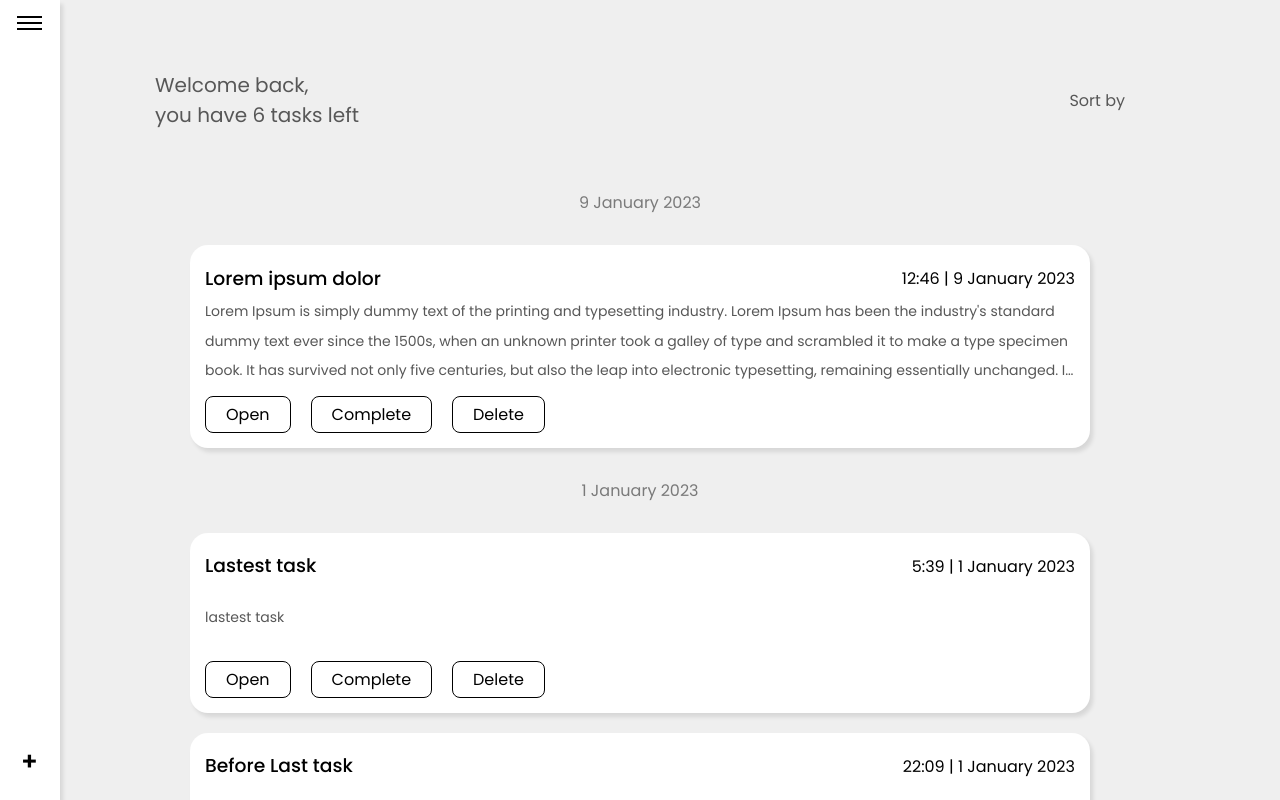
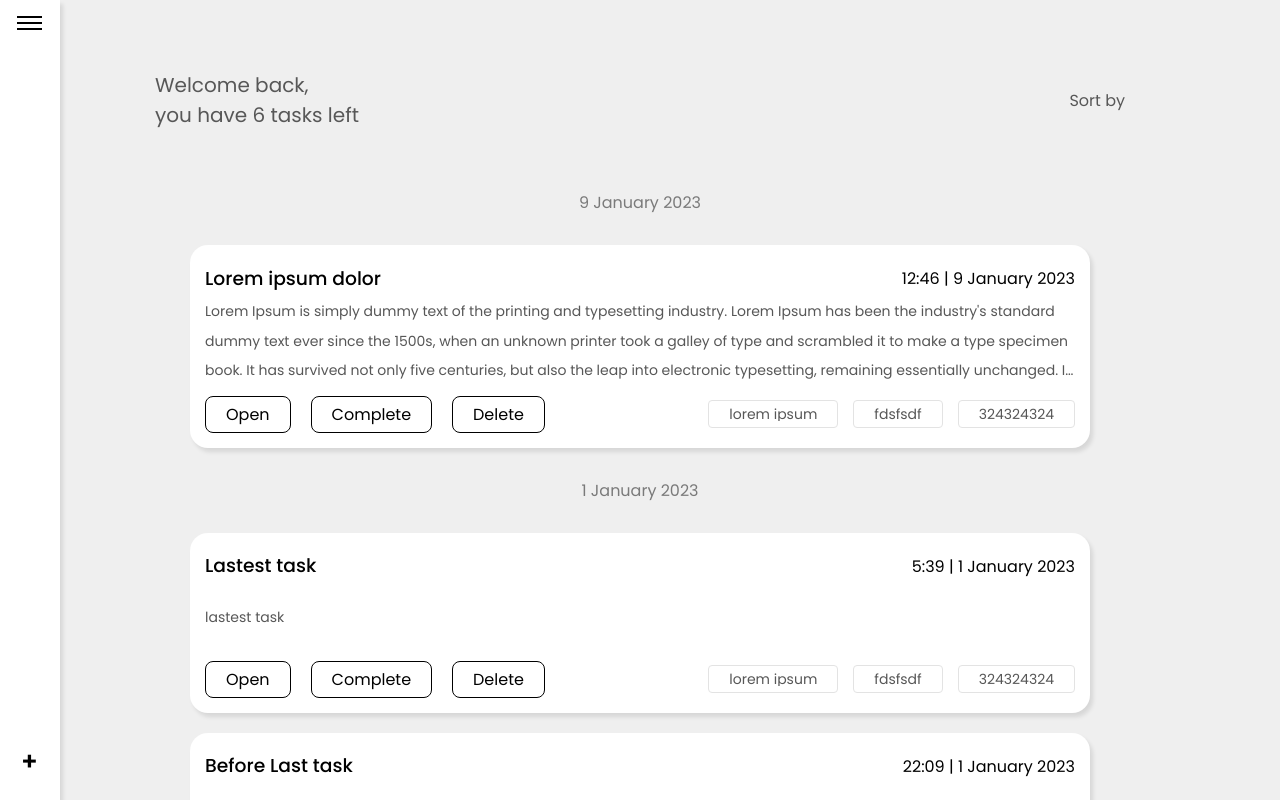
Before and after one commit to shittycodesource/vue-todo-list, a Vue app: page / in a window 1280 px wide. Shown: the top 800 px of the page. Built offline with nearby package versions, Linux system fonts and the light colour scheme.

Commit message:
did tags for tasks

```diff
--- a/src/assets/style.scss
+++ b/src/assets/style.scss
@@ -3,6 +3,10 @@
 
 .mb0 {
 	margin-bottom: 0;
+}
+
+.ml10 {
+	margin-left: 10px;
 }
 
 .mb20px {
--- a/src/components/Inputs/vInputWrapper.vue
+++ b/src/components/Inputs/vInputWrapper.vue
@@ -18,7 +18,7 @@ export default {
         display: block;
         width: 100%;
 
-        span {
+        & > span {
             display: block;
             color: $textColor;
             margin-bottom: 10px;
--- a/src/components/Inputs/vTagsInput.vue
+++ b/src/components/Inputs/vTagsInput.vue
@@ -7,6 +7,7 @@
     	<template #input>
     		<tags
     			:tags="tags"
+    			:isEditable="editTags"
     			@deleteTag="deleteTag"
     		/>
 	        <input
@@ -16,6 +17,8 @@
 	            :disabled="isDisabled"
 	            :placeholder="!isDisabled ? placeholder : ''"
 	            @keydown="addTag"
+	            @keydown.delete="removePrevTag"
+	            maxlength="20"
 	        />
 	        <div class="input-message" v-if="message">{{ message }}</div>
     	</template>
@@ -50,6 +53,10 @@ export default {
             default: [],
             required: true
         },
+        editTags: {
+        	type: Boolean,
+        	default: true
+        }
     },
     methods: {
         addTag(event) {
@@ -67,6 +74,12 @@ export default {
         },
         deleteTag(index) {
         	this.tags.splice(index, 1);
+        },
+        removePrevTag(event) {
+        	if (event.target.value.length === 0 && this.tags.length) {
+        		console.log('if')
+        		this.deleteTag(this.tags.length - 1);
+        	}
         }
     },
     computed: {
--- a/src/components/Tags.vue
+++ b/src/components/Tags.vue
@@ -3,11 +3,11 @@
 		<button
 			class="tag"
 			type="button"
-			v-for="tag, index in tags"
+			v-for="tag, index in tags.slice(0, show)"
 			:key="index"
 		>
-			{{ tag }}
-			<v-icon class="tag__icon" name="#cancel" @click.native="$emit('deleteTag', index)"/>
+			<span class="tag__text">{{ tag }}</span>
+			<v-icon class="tag__icon" name="#cancel" @click.native="$emit('deleteTag', index)" v-if="isEditable"/>
 		</button>
 	</div>
 </template>
@@ -25,6 +25,14 @@
 				type: Array,
 				default: [],
 				required: true,
+			},
+			isEditable: {
+				type: Boolean,
+				default: false
+			},
+			show: {
+				type: Number,
+				default: 6,
 			}
 		}
 	}
@@ -41,7 +49,10 @@
 		display: flex;
 		align-items: center;
 
-		padding: 2px 20px;
+	    max-width: 140px;
+    	width: max-content;
+
+		padding: 6px 20px;
 
 		border: 1px solid $tagColor;
 		background: transparent;
@@ -49,10 +60,20 @@
 		cursor: pointer;
 
 		font-family: inherit;
-		font-size: 12px;
-		line-height: 1.8;
+		font-size: 14px;
+		line-height: 1;
 		color: $textColor;
 		text-align: center;
+
+		&__text {
+			overflow: hidden;
+            -webkit-line-clamp: 1;
+            text-overflow: ellipsis;
+            word-break: break-word;
+            white-space: pre-line;
+            display: -webkit-box;
+            -webkit-box-orient: vertical;
+		}
 
 		&__icon {
 			margin-left: 5px;
--- a/src/components/Tasks/EditTaskPage.vue
+++ b/src/components/Tasks/EditTaskPage.vue
@@ -32,6 +32,7 @@
             />
             <v-tags-input
                 :tags="tags"
+                :isEditable="true"
                 placeholder="Your tags here..."
                 @addTag="emitTags"
             />
--- a/src/components/Tasks/Task.vue
+++ b/src/components/Tasks/Task.vue
@@ -11,13 +11,28 @@
             <div class="task__actions">
                 <slot name="task-actions"></slot>
             </div>
+            <div class="task__tags" v-if="data.tags.length">
+                <tags :tags="data.tags" :show="tagsShow"/>
+                <span
+                    v-if="data.tags.length > tagsShow" class="task__open-tags"
+                    @click="tagsShow = 6">
+                    +{{ data.tags.length - tagsShow }}...
+                </span>
+            </div>
         </footer>
     </div>
 </template>
 
 <script>
+    import Tags from '../Tags.vue';
+
     export default {
         name: 'Task',
+        data() {
+            return {
+                tagsShow: 3
+            }
+        },
         props: {
             data: {
                 type: Object,
@@ -25,6 +40,9 @@
                 required: true
             },
         },
+        components: {
+            Tags
+        }
     }
 </script>
 
@@ -78,13 +96,38 @@
             align-content: center;
         }
 
+        &__footer {
+            justify-content: space-between;
+            flex-wrap: wrap;
+            gap: 10px;
+        }
+
         &__actions {
-            width: 100%;
+            // width: 100%;
             gap: 20px;
+            margin-right: 20px;
         }
 
         &__date {
             color: $mainColor;
+        }
+
+        &__tags {
+            display: flex;
+            align-items: center;
+        }
+
+        &__open-tags {
+            color: $textColor;
+            line-space: 1px;
+            cursor: pointer;
+            letter-spacing: 1px;
+            margin-left: 10px;
+            transition: color .2s linear;
+
+            &:hover {
+                color: $mainColor;
+            }
         }
 
         &.completed {
--- a/src/pages/CreatePage.vue
+++ b/src/pages/CreatePage.vue
@@ -43,14 +43,16 @@
                 if (_title.trim().length && _text.trim().length) {
                     const data = {
                         title: this.title,
-                        text: this.text
+                        text: this.text,
+                        tags: this.tags
                     };
 
                     this.addTask(data);
                     this.title = '';
                     this.text = '';
+                    this.tags = [];
 
-                    this.$refs.editPage.reset();
+                    this.$refs.editPage.update();
                 }
             }
         },
--- a/src/pages/EditPage.vue
+++ b/src/pages/EditPage.vue
@@ -50,6 +50,7 @@
                 const data = {
                     title: this.title,
                     text: this.text,
+                    tags: this.tags,
                     id: this.theTask.id
                 };
 
@@ -61,6 +62,7 @@
             if (this.theTask) {
                 this.title = this.theTask.title;
                 this.text = this.theTask.text;
+                this.tags = this.theTask.tags;
             } else {
                 this.notFound = true;
             }
--- a/src/vuex/index.js
+++ b/src/vuex/index.js
@@ -13,6 +13,7 @@ export default new Vuex.Store({
                 title: 'Lorem ipsum dolor',
                 dayValue:"9 January 2023",
                 date:1673268394753,
+                tags: ['lorem ipsum', 'fdsfsdf', '324324324'],
                 id: 1673268394753
             },
             {
@@ -21,6 +22,7 @@ export default new Vuex.Store({
                 title: 'First task',
                 dayValue: '3 March 2007',
                 date: 1172810970320,
+                tags: ['lorem ipsum', 'fdsfsdf', '324324324'],
                 id: 1172810970320
             },
             {
@@ -29,6 +31,7 @@ export default new Vuex.Store({
                 title: 'Before First task',
                 dayValue: '7 July 2005',
                 date: 1122790970320,
+                tags: ['lorem ipsum', 'fdsfsdf', '324324324'],
                 id: 1122790970320
             },
             {
@@ -37,6 +40,7 @@ export default new Vuex.Store({
                 completed: false,
                 dayValue: '12 December 2022',
                 date: 1672310952752,
+                tags: ['lorem ipsum', 'fdsfsdf', '324324324'],
                 id: 1672310952752,
             },
             {
@@ -45,6 +49,7 @@ export default new Vuex.Store({
                 title: 'Lastest task',
                 dayValue: '1 January 2023',
                 date: 1672810784122,
+                tags: ['lorem ipsum', 'fdsfsdf', '324324324'],
                 id: 1672810784122,
             },
             {
@@ -53,6 +58,7 @@ export default new Vuex.Store({
                 title: 'Before Last task',
                 dayValue: '1 January 2023',
                 date: 1672610961888,
+                tags: ['lorem ipsum', 'fdsfsdf', '324324324'],
                 id: 1672610961888,
             },
         ],
@@ -65,8 +71,9 @@ export default new Vuex.Store({
         UPDATE_TASK(state, data) {
             state.tasks.forEach(el => {
                 if (el.id == data.id) {
-                    el.title = data.title;
-                    el.text = data.text;
+                    // el.title = data.title;
+                    // el.text = data.text;
+                    el = {...data}
                 }
             });
         },
```
